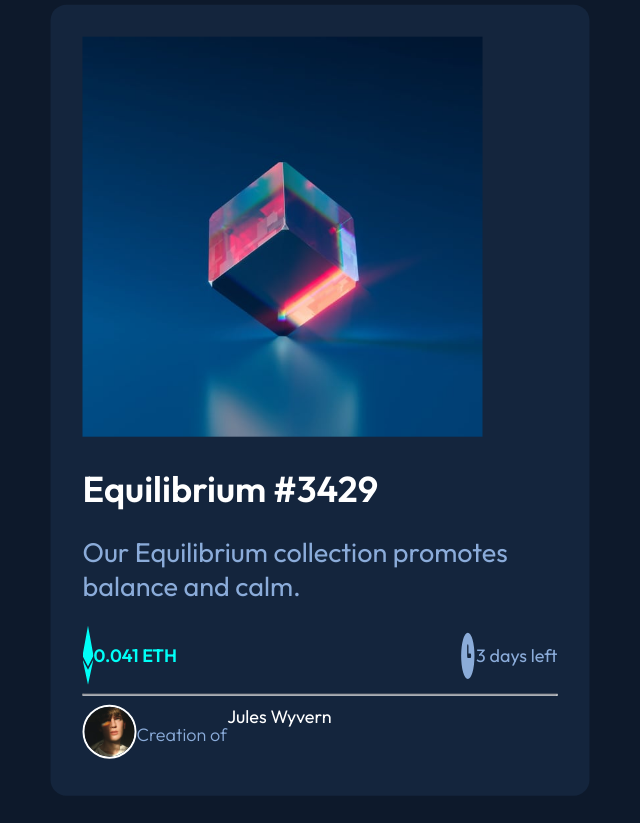
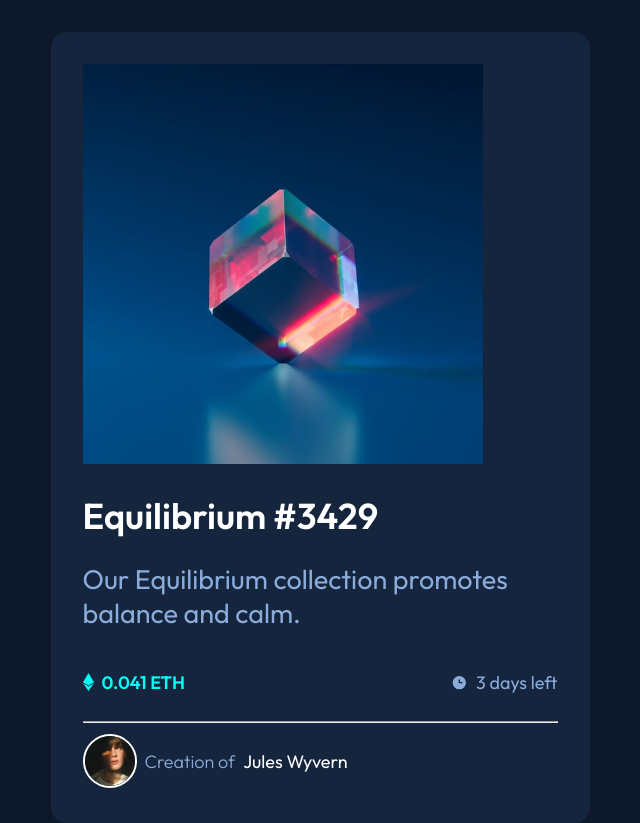
Before and after one commit to casserole27/FMNFTpreviewcardcomponent, a plain HTML site: page index.html in a window 1280 px wide. Shown: the whole page, without its empty margins (320-960 px from the left). Before the commit the page ends 800 px from the top, so only its background shows below. Drawn offline with Linux system fonts and the light colour scheme.

Commit message:
Flexbox adjustments

```diff
--- a/index.html
+++ b/index.html
@@ -36,12 +36,12 @@ December 2021
 
   <h2 id="description">Our Equilibrium collection promotes balance and calm.</h2>
 
-  <div id="info">
-  <div id="price">
+  <div id="info-wrapper">
+  <div id="price-wrapper">
   <img src="images/icon-ethereum.svg" id="icon-cube" alt="">
   <p id="price">0.041 ETH</p>
   </div>
-  <div id="time">
+  <div id="time-wrapper">
   <img src="images/icon-clock.svg" id= "icon-clock" alt="">
   <p id="days">3 days left</p>
   </div>
@@ -56,9 +56,9 @@ December 2021
 
 </main>
 
-  <div class="attribution" role="attribution">
+ <!-- <div class="attribution" role="attribution">
     Challenge by <a href="https://www.frontendmentor.io?ref=challenge" target="_blank">Frontend Mentor</a>.
     Coded by <a href="https://clewisdev.com">C Lewis</a>.
-  </div>
+  </div>-->
 </body>
 </html>
--- a/nftpreview.css
+++ b/nftpreview.css
@@ -11,6 +11,10 @@ body {
     font-family: 'Outfit', sans-serif;
     font-size: 1.125rem;
     background: hsl(217, 54%, 11%);
+    margin: 0;
+    padding: 0;
+    display: flex;
+    justify-content: center;
 }
 
 /*------ CARD STYLING ------*/
@@ -24,11 +28,12 @@ body {
     width: 475px;
     border-radius: 1rem;
     padding: 2rem;
-    position: absolute;
+    margin-top: 2rem;
+    /*position: absolute;
     top: 50%;
     left: 50%;
     margin-right: -50%;
-    transform: translate(-50%, -50%);
+    transform: translate(-50%, -50%);*/
 }
 
 /*------ FONT WEIGHTS ------*/
@@ -72,22 +77,32 @@ hr {
 
 /*------ FLEXBOX ------*/
 
-#info {
+#info-wrapper {
     display: flex;
+    align-items: center;
     justify-content: space-between;
+
 }
 
-#price {
+#price-wrapper {
     display: flex;
+    align-items: center;
+    gap: .5rem;
 }
 
-#time {
+#time-wrapper {
     display: flex;
+    align-items: center;
+    gap: .5rem;
 }
+
 
 
 footer {
     display: flex;
+    align-items: center;
+    gap: .5rem;
+
 }
 
 
```
